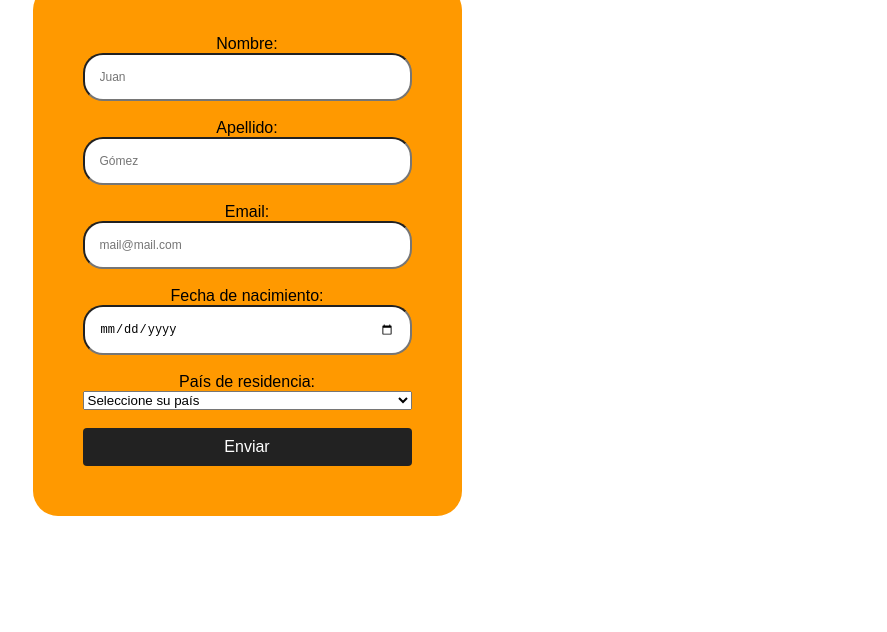
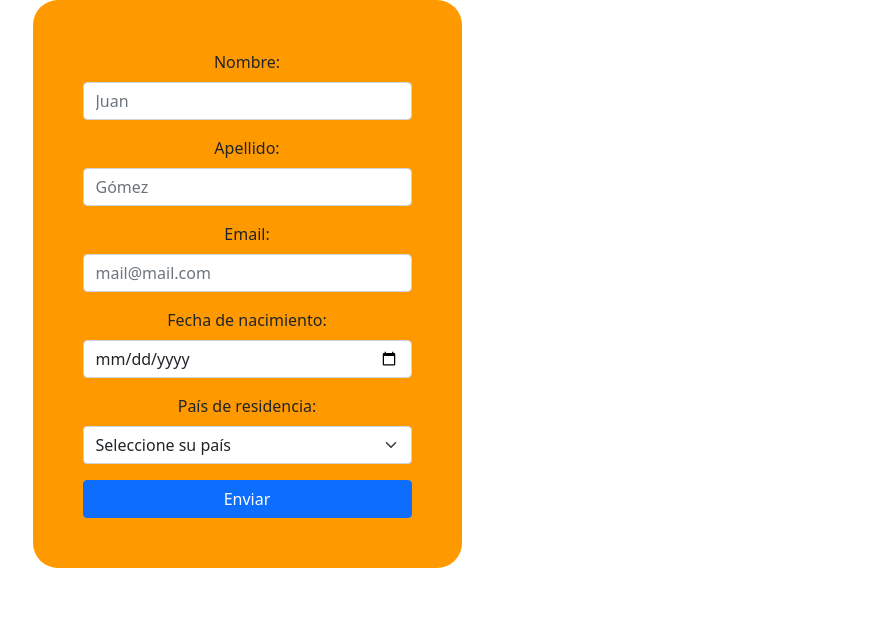
Before and after one commit to vanuzita/form_datos, a plain HTML site: page index.html in a window 1280 px wide. Shown: the part 168-800 px from the top of the page, without its empty margins (393-1280 px from the left). Drawn offline with nearby package versions, Linux system fonts and the light colour scheme.

Commit message:
Realizar cambios en el formulario

```diff
--- a/index.html
+++ b/index.html
@@ -5,29 +5,34 @@
     <meta name="viewport" content="width=device-width, initial-scale=1.0">
     <title>Datos Personales</title>
     <link rel="stylesheet" href="./style.css">
+    <link href="https://cdn.jsdelivr.net/npm/bootstrap@5.0.2/dist/css/bootstrap.min.css" rel="stylesheet" integrity="sha384-EVSTQN3/azprG1Anm3QDgpJLIm9Nao0Yz1ztcQTwFspd3yD65VohhpuuCOmLASjC" crossorigin="anonymous">
 </head>
 <body>
     <div class="contrast">
-        <button id="contrast" class="button">Contraste</button>
+        <button id="contrast" class="button">Modo Oscuro</button>
     </div>
     <div class="container">
-        <h1>Datos Personales</h1>
-        <form id="form_datos_personales" class="form">
-            <label for="nombre">Nombre:</label>
-            <input type="text" id="nombre" name="nombre" placeholder="Juan" required>
-            <br>
-
-            <label for="apellido">Apellido: </label>
-            <input type="text" id="apellido" name="apellido" placeholder="Gómez" required>
-            <br>
-            <label for="email">Email:</label>
-            <input type="email" id="email" name="email" placeholder="mail@mail.com" required>
-            <br>
-            <label for="fecha_nacimiento">Fecha de nacimiento: </label>
-            <input type="date" id="fecha_nacimiento" name="fecha_nacimiento" required>
-            <br>
-            <label for="pais_residencia">País de residencia: </label>
-            <select id="pais_residencia" name="pais_residencia" required>
+        <h1 class="text-center p-4">Datos Personales</h1>
+        <form id="form_datos_personales" class="form mx-auto" >
+            <div class="mb-3 col-lg3">
+                <label for="nombre" class="form-label">Nombre:</label>
+                <input type="text" id="nombre" name="nombre" class="form-control" placeholder="Juan" required>
+            </div>
+            <div class="mb-3 col-lg3">
+                <label for="apellido" class="form-label">Apellido:</label>
+                <input type="text" id="apellido" name="apellido" class="form-control" placeholder="Gómez" required>
+            </div>
+            <div class="mb-3 col-lg3">
+                <label for="email" class="form-label">Email:</label>
+                <input type="email" id="email" name="email" class="form-control" placeholder="mail@mail.com" required>
+            </div>
+            <div class="mb-3 col-lg3">
+                <label for="fecha_nacimiento" class="form-label">Fecha de nacimiento:</label>
+                <input type="date" id="fecha_nacimiento" name="fecha_nacimiento" class="form-control" required>
+            </div>
+            <div class="mb-3 col-lg3">
+                <label for="pais_residencia" class="form-label">País de residencia:</label>
+                <select id="pais_residencia" name="pais_residencia" class="form-select" required>
                     <option value="" disabled selected>Seleccione su país</option>
                     <option value="argentina">Argentina</option>
                     <option value="mexico">México</option>
@@ -36,12 +41,11 @@
                     <option value="chile">Chile</option>
                     <option value="otro">Otro</option>
                 </select>
-            <br>
-            <button type="submit" class="button"> Enviar </button>
+            </div>
+            <button type="submit" class="btn btn-primary col-lg3">Enviar</button>
 
         </form>
     </div>
-
     <script src="./script.js"></script>
 </body>
 </html>
--- a/script.js
+++ b/script.js
@@ -1,3 +1,12 @@
 document.getElementById('contrast').addEventListener('click', function() {
-    document.body.classList.toggle('high-contrast');
+    var button = document.getElementById('contrast');
+    var body = document.body;
+
+    body.classList.toggle('high-contrast');
+
+    if (body.classList.contains('high-contrast')) {
+        button.textContent = 'Modo Claro';
+    } else {
+        button.textContent = 'Modo Oscuro';
+    }
 });
```
Lines whose indentation alone changed are shown as unchanged.
